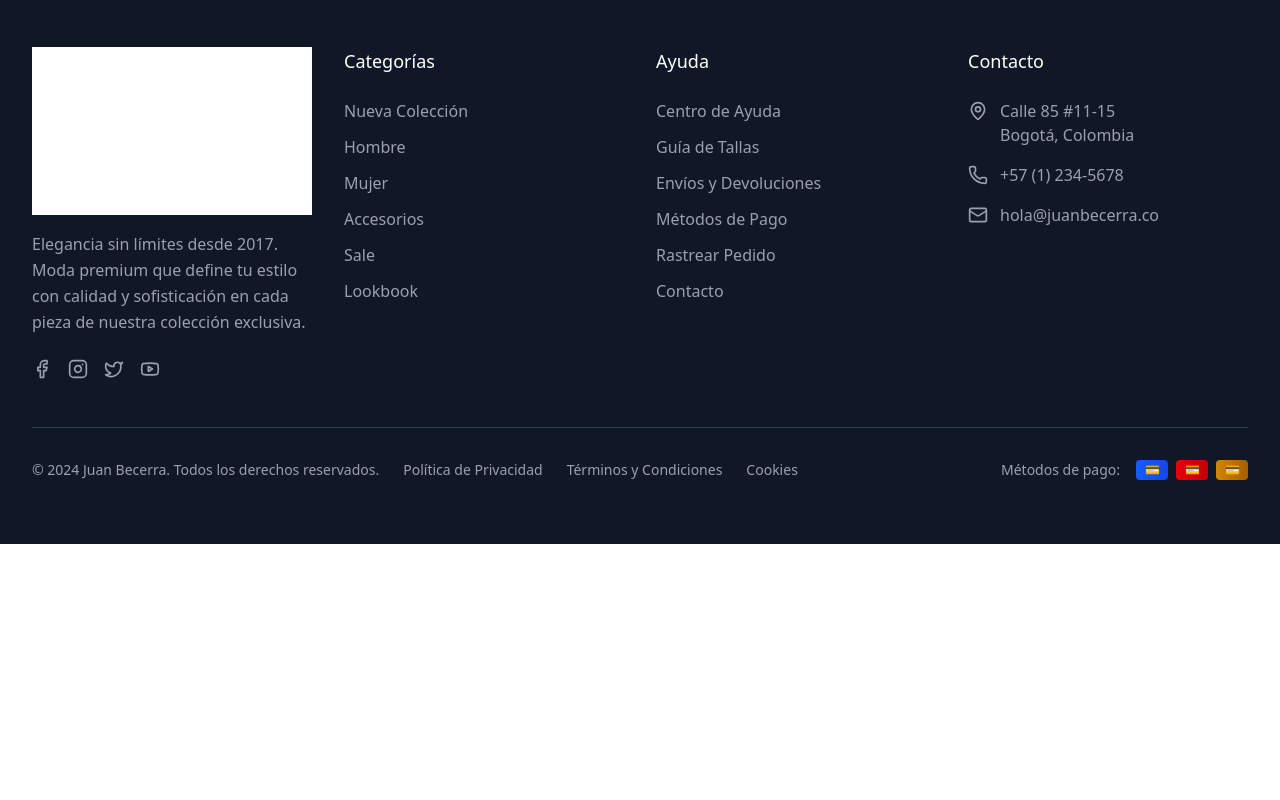
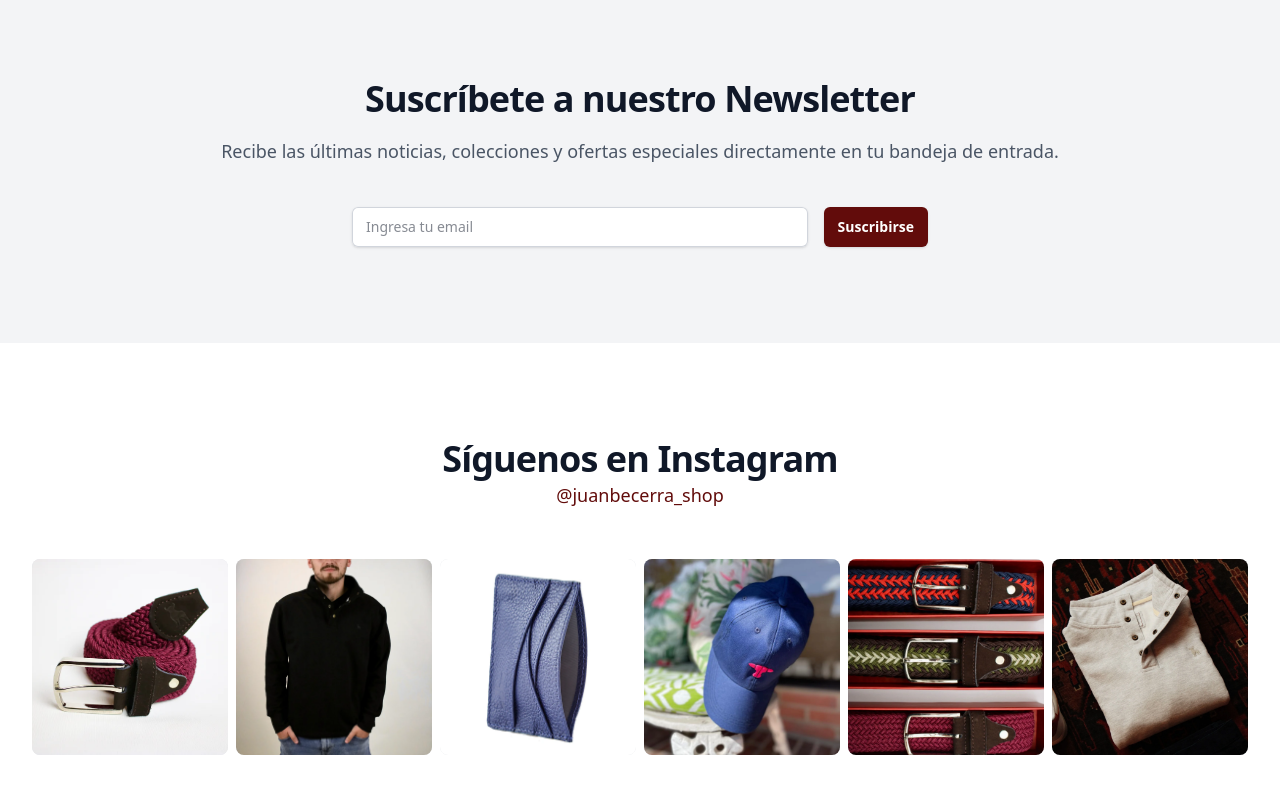
Before and after one commit to cristiansk8/juan-Becerra, a Next.js app: page / in a window 1280 px wide. Shown: the part 2400-3200 px from the top of the page. Before the commit the page ends 2944 px from the top, so only its background shows below. Built offline with nearby package versions, Linux system fonts and the light colour scheme.

Commit message:
feat: add newsletter and instagram feed sections and improve seo

```diff
--- a/app/layout.jsx
+++ b/app/layout.jsx
@@ -11,8 +11,38 @@ const geistMono = Geist_Mono({
 });
 
 export const metadata = {
-  title: "Create Next App",
-  description: "Generated by create next app",
+  title: {
+    default: 'Juan Becerra - Moda Premium y Exclusiva',
+    template: '%s | Juan Becerra',
+  },
+  description: 'Descubre la elegancia y sofisticación de la moda premium con Juan Becerra. Colecciones exclusivas para hombre y mujer, accesorios de lujo y las últimas tendencias.',
+  keywords: ['moda premium', 'ropa de lujo', 'diseñador colombiano', 'Juan Becerra', 'ropa de hombre', 'ropa de mujer', 'accesorios de cuero'],
+  authors: [{ name: 'Juan Becerra' }],
+  creator: 'Juan Becerra',
+  publisher: 'Juan Becerra',
+  openGraph: {
+    title: 'Juan Becerra - Moda Premium y Exclusiva',
+    description: 'Elegancia sin límites desde 2017. Moda premium que define tu estilo con calidad y sofisticación.',
+    url: 'https://www.juanbecerra.co',
+    siteName: 'Juan Becerra',
+    images: [
+      {
+        url: '/logo-jb.png',
+        width: 800,
+        height: 600,
+        alt: 'Logo Juan Becerra',
+      },
+    ],
+    locale: 'es_CO',
+    type: 'website',
+  },
+  twitter: {
+    card: 'summary_large_image',
+    title: 'Juan Becerra - Moda Premium y Exclusiva',
+    description: 'Descubre las últimas tendencias en moda premium. Elegancia y sofisticación en cada pieza.',
+    creator: '@juanbecerra_shop',
+    images: ['/logo-jb.png'],
+  },
 };
 
 export default function RootLayout({
@@ -23,6 +53,28 @@ export default function RootLayout({
       <body
         className={`${geistSans.variable} ${geistMono.variable} antialiased`}
       >
+        <script
+          type="application/ld+json"
+          dangerouslySetInnerHTML={{
+            __html: JSON.stringify({
+              "@context": "https://schema.org",
+              "@type": "Organization",
+              "name": "Juan Becerra",
+              "url": "https://www.juanbecerra.co",
+              "logo": "https://www.juanbecerra.co/logo-jb.png",
+              "contactPoint": {
+                "@type": "ContactPoint",
+                "telephone": "+57-1-234-5678",
+                "contactType": "Customer Service",
+              },
+              "sameAs": [
+                "https://www.facebook.com/juanbecerra_shop",
+                "https://www.instagram.com/juanbecerra_shop",
+                "https://twitter.com/juanbecerra_shop",
+              ],
+            }),
+          }}
+        />
         {children}
       </body>
     </html>
--- a/app/page.jsx
+++ b/app/page.jsx
@@ -6,6 +6,8 @@ import CategorySection from "@/components/CategorySection";
 import Footer from "@/components/Footer";
 import Navbar from "@/components/Navbar";
 import FeaturedProducts from "../components/FeaturedProducts";
+import Newsletter from "@/components/Newsletter";
+import InstagramFeed from "@/components/InstagramFeed";
 
 
 export default function HomePage() {
@@ -16,6 +18,8 @@ export default function HomePage() {
       <HeroSection />
       <CategorySection />
       <FeaturedProducts />
+      <Newsletter />
+      <InstagramFeed />
       <Footer />
     </main>
   );
--- /dev/null
+++ b/app/sitemap.js
@@ -0,0 +1,11 @@
+// app/sitemap.js
+const URL = 'https://www.juanbecerra.co';
+
+export default async function sitemap() {
+  const routes = ['', '/hombre', '/mujer', '/accesorios', '/sale', '/lookbook'].map((route) => ({
+    url: `${URL}${route}`,
+    lastModified: new Date().toISOString(),
+  }));
+
+  return [...routes];
+}
--- /dev/null
+++ b/components/InstagramFeed.jsx
@@ -0,0 +1,45 @@
+// components/InstagramFeed.jsx
+import Image from 'next/image';
+
+const posts = [
+  { id: 1, src: '/cinturon-destacado-1.webp', alt: 'Instagram post 1' },
+  { id: 2, src: '/saco-destacado-1.webp', alt: 'Instagram post 2' },
+  { id: 3, src: '/tarjetero-destacado-1.webp', alt: 'Instagram post 3' },
+  { id: 4, src: '/gorras.webp', alt: 'Instagram post 4' },
+  { id: 5, src: '/cinturones.webp', alt: 'Instagram post 5' },
+  { id: 6, src: '/sacos.webp', alt: 'Instagram post 6' },
+];
+
+export default function InstagramFeed() {
+  return (
+    <div className="bg-white py-16 sm:py-24">
+      <div className="mx-auto max-w-7xl px-4 sm:px-6 lg:px-8">
+        <div className="text-center mb-12">
+          <h2 className="text-3xl font-bold tracking-tight text-gray-900 sm:text-4xl">
+            Síguenos en Instagram
+          </h2>
+          <a href="#" className="mt-4 text-lg leading-8 text-[#620c0b] hover:text-[#4a0908]">
+            @juanbecerra_shop
+          </a>
+        </div>
+        <div className="grid grid-cols-2 gap-2 sm:grid-cols-3 md:grid-cols-6">
+          {posts.map((post) => (
+            <div key={post.id} className="group relative block overflow-hidden rounded-lg">
+              <a href="#" >
+                <div className="relative aspect-square w-full bg-gray-200">
+                  <Image
+                    src={post.src}
+                    alt={post.alt}
+                    className="h-full w-full object-cover object-center transition-transform duration-300 group-hover:scale-110"
+                    fill
+                    sizes="(max-width: 640px) 50vw, (max-width: 768px) 33vw, 16vw"
+                  />
+                </div>
+              </a>
+            </div>
+          ))}
+        </div>
+      </div>
+    </div>
+  );
+}
--- /dev/null
+++ b/components/Newsletter.jsx
@@ -0,0 +1,41 @@
+// components/Newsletter.jsx
+import { Mail } from 'lucide-react';
+
+export default function Newsletter() {
+  return (
+    <div className="bg-gray-100 py-16 sm:py-24">
+      <div className="mx-auto max-w-7xl px-4 sm:px-6 lg:px-8">
+        <div className="text-center">
+          <h2 className="text-3xl font-bold tracking-tight text-gray-900 sm:text-4xl">
+            Suscríbete a nuestro Newsletter
+          </h2>
+          <p className="mt-4 text-lg leading-8 text-gray-600">
+            Recibe las últimas noticias, colecciones y ofertas especiales directamente en tu bandeja de entrada.
+          </p>
+        </div>
+        <form className="mt-10 mx-auto max-w-xl">
+          <div className="flex gap-x-4">
+            <label htmlFor="email-address" className="sr-only">
+              Email address
+            </label>
+            <input
+              id="email-address"
+              name="email"
+              type="email"
+              autoComplete="email"
+              required
+              className="min-w-0 flex-auto rounded-md border-0 bg-white px-3.5 py-2 text-gray-900 shadow-sm ring-1 ring-inset ring-gray-300 focus:ring-2 focus:ring-inset focus:ring-[#620c0b] sm:text-sm sm:leading-6"
+              placeholder="Ingresa tu email"
+            />
+            <button
+              type="submit"
+              className="flex-none rounded-md bg-[#620c0b] px-3.5 py-2.5 text-sm font-semibold text-white shadow-sm hover:bg-[#4a0908] focus-visible:outline focus-visible:outline-2 focus-visible:outline-offset-2 focus-visible:outline-[#620c0b]"
+            >
+              Suscribirse
+            </button>
+          </div>
+        </form>
+      </div>
+    </div>
+  );
+}
```
Also changed, not shown: 1 other file (tests, documents, lock files or other folders).
